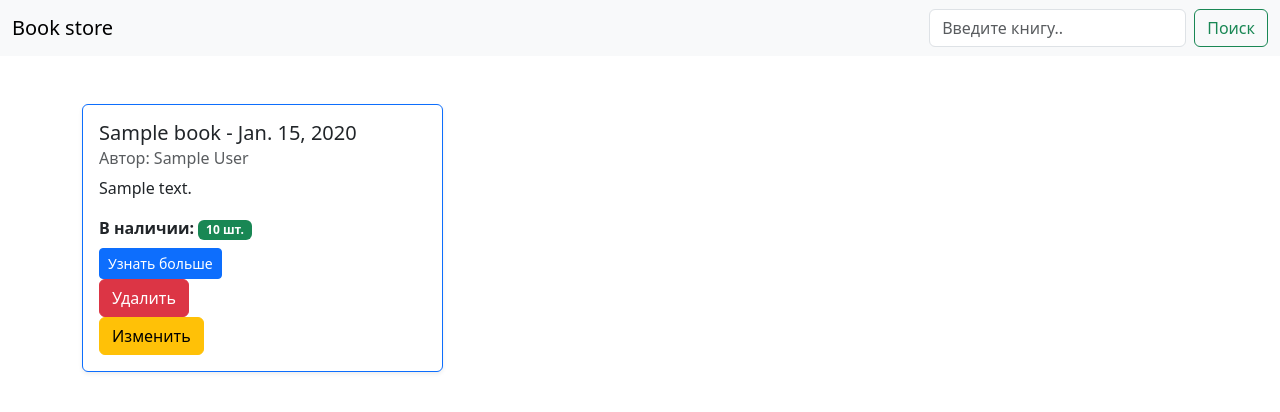
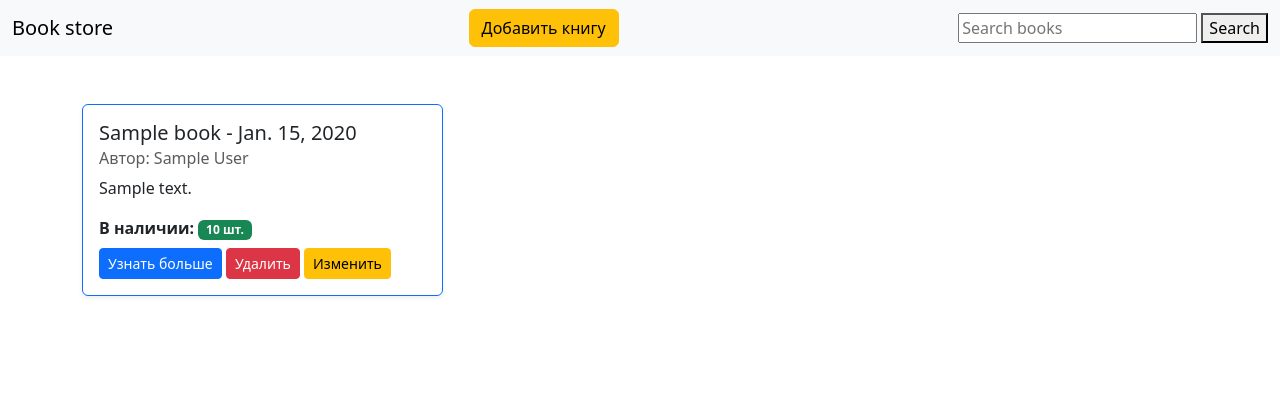
Before and after one commit to artemcheb722/djando_pro, a Django app: page /books/ in a window 1280 px wide. Shown: the top 412 px of the page. Run offline with Django 5.2, Linux system fonts and the light colour scheme; tables that the repository leaves empty hold one stand-in row (values such as "Sample post").

Commit message:
4)Create view, search

```diff
--- a/Book/templates/base.html
+++ b/Book/templates/base.html
@@ -3,24 +3,92 @@
 <head>
     <meta charset="UTF-8">
     <meta name="viewport" content="width=device-width, initial-scale=1.0">
-
     <link href="https://cdn.jsdelivr.net/npm/bootstrap@5.3.0/dist/css/bootstrap.min.css" rel="stylesheet">
 </head>
 <body>
 
+
 <nav class="navbar bg-body-tertiary">
-  <div class="container-fluid">
-    <a class="navbar-brand">Book  store</a>
-    <form class="d-flex" role="search">
-      <input class="form-control me-2" type="search" placeholder="Введите книгу.." aria-label="Search"/>
-      <button class="btn btn-outline-success" type="submit">Поиск</button>
-    </form>
-  </div>
+    <div class="container-fluid">
+        <a class="navbar-brand">Book store</a>
+        <button type="button" class="btn btn-warning" data-bs-toggle="modal" data-bs-target="#addBookModal">
+            Добавить книгу
+        </button>
+        <form method="GET" action="{% url 'book_list' %}">
+            <input type="text" name="q" placeholder="Search books" value="{{ request.GET.q }}">
+            <button type="submit">Search</button>
+        </form>
+    </div>
 </nav>
+
+
+<div class="modal fade" id="addBookModal" data-bs-backdrop="static" data-bs-keyboard="false" tabindex="-1"
+     aria-hidden="true">
+    <div class="modal-dialog">
+        <div class="modal-content">
+            <div class="modal-header">
+                <h1 class="modal-title fs-5">Добавить новую книгу</h1>
+                <button type="button" class="btn-close" data-bs-dismiss="modal"></button>
+            </div>
+            <div class="modal-body">
+                <form method="POST" action="{% url 'book_create' %}">
+                    {% csrf_token %}
+
+                    <div class="mb-3">
+                        <label for="title" class="form-label">Название</label>
+                        <input type="text" id="title" name="title" class="form-control" required/>
+                    </div>
+
+                    <div class="mb-3">
+                        <label for="author" class="form-label">Автор</label>
+                        <input type="text" id="author" name="author" class="form-control" required/>
+                    </div>
+
+                    <div class="mb-3">
+                        <label for="year_of_manufacture" class="form-label">Год выпуска</label>
+                        <input type="date" id="year_of_manufacture" name="year_of_manufacture" class="form-control"
+                               required/>
+                    </div>
+
+                    <div class="mb-3">
+                        <label for="price" class="form-label">Цена</label>
+                        <input type="number" id="price" name="price" step="0.01" min="0" class="form-control" required/>
+                    </div>
+
+                    <div class="mb-3">
+                        <label for="description" class="form-label">Описание</label>
+                        <textarea id="description" name="description" class="form-control" rows="3"></textarea>
+                    </div>
+
+                    <div class="mb-3">
+                        <label for="stock" class="form-label">Количество на складе</label>
+                        <input type="number" id="stock" name="stock" min="0" class="form-control" required/>
+                    </div>
+
+                    <div class="mb-3">
+                        <label for="category" class="form-label">Категория</label>
+                        <select id="category" name="category" class="form-control" required>
+                            <option value="">Выберите категорию</option>
+                            {% for category in categories %}
+                                <option value="{{ category.id }}">{{ category.name }}</option>
+                            {% endfor %}
+                        </select>
+                    </div>
+
+                    <div class="d-flex justify-content-end gap-2">
+                        <button type="button" class="btn btn-secondary" data-bs-dismiss="modal">Закрыть</button>
+                        <button type="submit" class="btn btn-success">Добавить книгу</button>
+                    </div>
+
+                </form>
+            </div>
+        </div>
+    </div>
+</div>
 
 {% block content %}
 {% endblock %}
 
-    <script src="https://cdn.jsdelivr.net/npm/bootstrap@5.3.0/dist/js/bootstrap.bundle.min.js"></script>
+<script src="https://cdn.jsdelivr.net/npm/bootstrap@5.3.0/dist/js/bootstrap.bundle.min.js"></script>
 </body>
 </html>
--- a/Book/templates/book.html
+++ b/Book/templates/book.html
@@ -8,94 +8,82 @@
 
         {% for book in books %}
         <div class="col-md-4">
-
             <div class="card border-primary h-100 shadow-sm">
-
                 <div class="card-body">
 
-                        <h5 class="card-title">
-                            {{ book.title }} - {{ book.year_of_manufacture }}
-                        </h5>
-
-                        <h6 class="card-subtitle mb-2 text-muted">
-                            Автор: {{ book.author }}
-                        </h6>
-
-                        <p class="card-text">
-                            {{ book.description }}
-                        </p>
-
+                    <h5 class="card-title">{{ book.title }} - {{ book.year_of_manufacture }}</h5>
+                    <h6 class="card-subtitle mb-2 text-muted">Автор: {{ book.author }}</h6>
+                    <p class="card-text">{{ book.description }}</p>
 
                     <p class="mb-2">
                         <strong>В наличии:</strong>
-
                         {% if book.stock > 0 %}
-                                <span class="badge bg-success">
-                                    {{ book.stock }} шт.
-                                </span>
+                            <span class="badge bg-success">{{ book.stock }} шт.</span>
                         {% else %}
-                                <span class="badge bg-danger">
-                                    Нет в наличии
-                                </span>
+                            <span class="badge bg-danger">Нет в наличии</span>
                         {% endif %}
-
                     </p>
 
-                        <a href="{% url 'book_detail' book.id %}" class="btn btn-primary btn-sm">
-                            Узнать больше
-                        </a>
+                    <a href="{% url 'book_detail' book.id %}" class="btn btn-primary btn-sm">Узнать больше</a>
 
-                        <form method="POST" action="{% url 'book_delete' book.id %}">
+
+                    <form method="POST" action="{% url 'book_delete' book.id %}" style="display:inline;">
                         {% csrf_token %}
-                            <button type="submit" class="btn btn-danger">Удалить</button>
+                        <button type="submit" class="btn btn-danger btn-sm">Удалить</button>
                     </form>
 
-                        <button type="button" class="btn btn-warning" data-bs-toggle="modal"
-                                data-bs-target="#staticBackdrop{{ book.id }}">
+
+                    <button type="button" class="btn btn-warning btn-sm" data-bs-toggle="modal"
+                            data-bs-target="#editModal{{ book.id }}">
                         Изменить
                     </button>
 
 
-                        <div class="modal fade" id="staticBackdrop{{ book.id }}" data-bs-backdrop="static" data-bs-keyboard="false"
-                             tabindex="-1" aria-labelledby="staticBackdropLabel" aria-hidden="true">
+                    <div class="modal fade" id="editModal{{ book.id }}" data-bs-backdrop="static"
+                         data-bs-keyboard="false" tabindex="-1" aria-hidden="true">
                         <div class="modal-dialog">
                             <div class="modal-content">
                                 <div class="modal-header">
-                                        <h1 class="modal-title fs-5" id="staticBackdropLabel">Изменить книгу</h1>
-                                        <button type="button" class="btn-close" data-bs-dismiss="modal"
-                                                aria-label="Close"></button>
+                                    <h1 class="modal-title fs-5">Изменить книгу</h1>
+                                    <button type="button" class="btn-close" data-bs-dismiss="modal"></button>
                                 </div>
                                 <div class="modal-body">
                                     <form id="editForm{{ book.id }}" method="POST" action="{% url 'book_update' book.id %}">
                                         {% csrf_token %}
                                         <div class="mb-3">
-                                                <label for="{{ book.id }}" class="form-label">Название</label>
-                                                <input type="text" id="{{ book.id }}" name="title" value="{{ book.title }}" class="form-control"/>
+                                            <label class="form-label">Название</label>
+                                            <input type="text" name="title" value="{{ book.title }}" class="form-control" required/>
                                         </div>
                                         <div class="mb-3">
-                                                <label for="{{ book.id }}" class="form-label">Автор</label>
-                                                <input type="text" id="{{ book.id }}" name="author" value="{{ book.author }}" class="form-control"/>
+                                            <label class="form-label">Автор</label>
+                                            <input type="text" name="author" value="{{ book.author }}" class="form-control" required/>
                                         </div>
                                         <div class="mb-3">
-                                                <label for="{{ book.id }}" class="form-label">Год выпуска</label>
-                                                <input type="date" id="{{ book.id }}" name="year_of_manufacture" value="{{ book.year_of_manufacture|date:'Y-m-d' }}" class="form-control"/>
+                                            <label class="form-label">Год выпуска</label>
+                                            <input type="date" name="year_of_manufacture"
+                                                   value="{{ book.year_of_manufacture|date:'Y-m-d' }}" class="form-control" required/>
                                         </div>
                                         <div class="mb-3">
-                                                <label for="{{ book.id }}" class="form-label">Цена</label>
-                                                <input type="number" id="{{ book.id }}" name="price" value="{{ book.price }}" step="0.01" class="form-control"/>
+                                            <label class="form-label">Цена</label>
+                                            <input type="number" name="price" value="{{ book.price }}" step="0.01" class="form-control" required/>
                                         </div>
                                         <div class="mb-3">
-                                                <label for="{{ book.id }}" class="form-label">Описание</label>
-                                                <textarea id="{{ book.id }}" name="description" class="form-control" rows="3">{{ book.description }}</textarea>
+                                            <label class="form-label">Описание</label>
+                                            <textarea name="description" class="form-control" rows="3">{{ book.description }}</textarea>
                                         </div>
                                         <div class="mb-3">
-                                                <label for="{{ book.id }}" class="form-label">Запас</label>
-                                                <input type="number" id="{{ book.id }}" name="stock" value="{{ book.stock }}" class="form-control"/>
+                                            <label class="form-label">Запас</label>
+                                            <input type="number" name="stock" value="{{ book.stock }}" class="form-control" required/>
                                         </div>
                                         <div class="mb-3">
-                                                <label for="{{ book.id }}" class="form-label">Категория</label>
-                                                <select id="{{ book.id }}" name="category" class="form-control">
-                                                    <option value="{{ book.category.id }}">{{ book.category }}</option>
+                                            <label class="form-label">Категория</label>
+                                            <select name="category" class="form-control" required>
+                                                {% for category in categories %}
+                                                    <option value="{{ category.id }}"
+                                                        {% if category.id == book.category.id %}selected{% endif %}>
+                                                        {{ category.name }}
+                                                    </option>
+                                                {% endfor %}
                                             </select>
                                         </div>
                                     </form>
@@ -109,9 +97,7 @@
                     </div>
 
                 </div>
-
             </div>
-
         </div>
         {% endfor %}
 
--- a/Book/views.py
+++ b/Book/views.py
@@ -1,5 +1,5 @@
 
-from .models import Book
+from .models import Book, Category
 from django.urls import reverse_lazy
 from django.views.generic import ListView, DetailView, CreateView, UpdateView, DeleteView
 
@@ -8,6 +8,18 @@ class BookListView(ListView):
   template_name = 'book.html'
   context_object_name = 'books'
   paginate_by = 15
+
+  def get_context_data(self, **kwargs):
+    context = super().get_context_data(**kwargs)
+    context['categories'] = Category.objects.all()
+    return context
+
+  def get_queryset(self):
+    queryset = super().get_queryset()
+    user_search_query = self.request.GET.get("q", None)
+    if user_search_query:
+      queryset = queryset.filter(title__icontains=user_search_query)
+    return queryset
 
 
 class BookDetailView(DetailView):
@@ -20,11 +32,14 @@ class BookDetailView(DetailView):
     user_search_query = self.request.POST.get("q", None)
 
 
+
 class BookCreateView(CreateView):
   model = Book
-  template_name = 'book_create_form.html'
+  template_name = 'book.html'
   fields = ['title', 'author', 'year_of_manufacture', 'price', 'description', 'stock', 'category']
   success_url = reverse_lazy('book_list')
+
+
 
 class BookUpdateView(UpdateView):
   model = Book
```
Also changed, not shown: Book/templates/book_confirm_delete.html (deleted, +0 -10 lines). Lines whose indentation alone changed are shown as unchanged.
